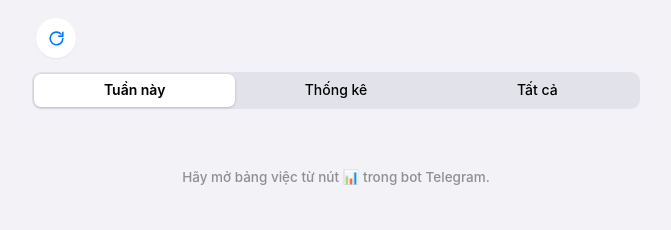
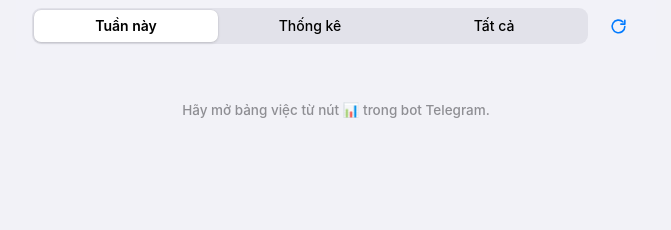
Before and after one commit to thanhnambkhn/vieccuatoi, a plain HTML site: page index.html in a window 1280 px wide. Shown: the whole page, without its empty margins (304-975 px from the left). Drawn offline with Linux system fonts and the light colour scheme.

Commit message:
Update index.html

```diff
--- a/index.html
+++ b/index.html
@@ -47,16 +47,14 @@
   .app { max-width: 640px; margin: 0 auto; padding-bottom: 40px; }
   svg.i { width: 1em; height: 1em; fill: none; stroke: currentColor; stroke-width: 2; stroke-linecap: round; stroke-linejoin: round; flex: none; }
 
-  /* Tiêu đề lớn (cuộn đi như iOS) + thanh phân đoạn dính trên cùng */
-  .head { padding: 18px 20px 6px; display: flex; align-items: flex-end; gap: 12px; }
-  .head .tt { flex: 1; min-width: 0; }
-  .head h1 { margin: 0; font-size: 30px; line-height: 1.1; font-weight: 600; letter-spacing: -.02em; }
-  .head .sub { margin-top: 4px; font-size: 14px; color: var(--hint); }
-  .icon-btn { width: 40px; height: 40px; border-radius: 50%; border: 0; background: var(--section); color: var(--accent);
-    display: grid; place-items: center; cursor: pointer; font-size: 19px; box-shadow: var(--shadow); flex: none; }
+  /* Thanh tab và nút làm mới dùng chung một hàng. */
+  .toolbar { display: flex; align-items: center; gap: 8px; }
+  .toolbar .tabs { flex: 1; min-width: 0; }
+  .icon-btn { width: 44px; height: 44px; border-radius: 12px; border: 0; background: transparent; color: var(--accent);
+    display: grid; place-items: center; cursor: pointer; font-size: 19px; flex: none; }
   .icon-btn:active { background: var(--wash); }
   .icon-btn:disabled { opacity: .45; }
-  .top { position: sticky; top: 0; z-index: 5; padding: 8px 16px 10px; background: color-mix(in srgb, var(--page) 88%, transparent);
+  .top { position: sticky; top: 0; z-index: 5; padding: 4px 16px 8px; background: color-mix(in srgb, var(--page) 88%, transparent);
     -webkit-backdrop-filter: saturate(1.8) blur(14px); backdrop-filter: saturate(1.8) blur(14px); }
   .tabs { display: grid; grid-template-columns: repeat(3, 1fr); background: var(--wash); border-radius: 9px; padding: 2px; }
   .tabs button { border: 0; background: transparent; padding: 7px 0; border-radius: 7px; font-size: 14px; font-weight: 500; cursor: pointer; color: var(--text); min-height: 32px; }
@@ -74,14 +72,14 @@
 
   /* Ô tóm tắt (tab Thống kê) */
   .stats { display: grid; grid-template-columns: repeat(2, 1fr); gap: 10px; padding: 4px 16px 0; }
-  .stat { background: var(--section); border-radius: 14px; padding: 14px 14px 12px; box-shadow: var(--shadow); }
-  .stat .v { font-size: 30px; font-weight: 600; line-height: 1.05; letter-spacing: -.02em; font-variant-numeric: tabular-nums; }
+  .stat { min-width: 0; background: var(--section); border-radius: 14px; padding: 12px; box-shadow: var(--shadow); }
+  .stat .v { font-size: 28px; font-weight: 600; line-height: 1.05; letter-spacing: -.02em; font-variant-numeric: tabular-nums; }
   .stat .l { font-size: 14px; color: var(--sub); margin-top: 4px; display: flex; gap: 5px; align-items: center; }
   .stat .d { font-size: 12.5px; color: var(--hint); margin-top: 3px; }
   .stat .d.up-good { color: var(--good-text); }
 
   /* Khối ngày / nhóm */
-  .sec-h { display: flex; align-items: baseline; gap: 8px; padding: 22px 20px 8px; }
+  .sec-h { display: flex; align-items: baseline; gap: 8px; padding: 18px 20px 8px; }
   .sec-h .nm { font-size: 21px; font-weight: 600; letter-spacing: -.015em; }
   .sec-h .dt { font-size: 15px; color: var(--hint); }
   .sec-h .cnt { font-size: 15px; color: var(--hint); }
@@ -150,7 +148,8 @@
 
   /* Bộ lọc dạng chip + ô tìm */
   /* Dải chọn: Của tôi | Đã giao | Tất cả (dưới tab, ẩn ở tab Thống kê) */
-  .own { display: flex; gap: 8px; margin-top: 8px; }
+  .own { display: flex; gap: 8px; margin-top: 4px; }
+  .own[hidden] { display: none; }
   .own button { flex: 1; border: 0; background: var(--section); color: var(--text); border-radius: 18px; height: 34px; padding: 0 10px; font-size: 14px; font-weight: 500; cursor: pointer; box-shadow: var(--shadow); white-space: nowrap; }
   .own button[aria-pressed="true"] { background: var(--accent); color: var(--accent-text); font-weight: 600; }
   .own .dot { display: inline-block; width: 7px; height: 7px; border-radius: 50%; background: var(--critical); margin-left: 6px; vertical-align: middle; }
@@ -205,14 +204,14 @@
 </head>
 <body>
 <div class="app">
-  <header class="head">
-    <button class="icon-btn" id="btnRefresh" type="button" aria-label="Làm mới"></button>
-  </header>
   <div class="top">
-    <div class="tabs" role="tablist">
-      <button type="button" role="tab" data-tab="week" aria-selected="true">Tuần này</button>
-      <button type="button" role="tab" data-tab="stats" aria-selected="false">Thống kê</button>
-      <button type="button" role="tab" data-tab="all" aria-selected="false">Tất cả</button>
+    <div class="toolbar">
+      <div class="tabs" role="tablist">
+        <button type="button" role="tab" data-tab="week" aria-selected="true">Tuần này</button>
+        <button type="button" role="tab" data-tab="stats" aria-selected="false">Thống kê</button>
+        <button type="button" role="tab" data-tab="all" aria-selected="false">Tất cả</button>
+      </div>
+      <button class="icon-btn" id="btnRefresh" type="button" aria-label="Làm mới" title="Làm mới"></button>
     </div>
     <div class="own" id="own" role="group" aria-label="Lọc theo người làm"></div>
   </div>
```
